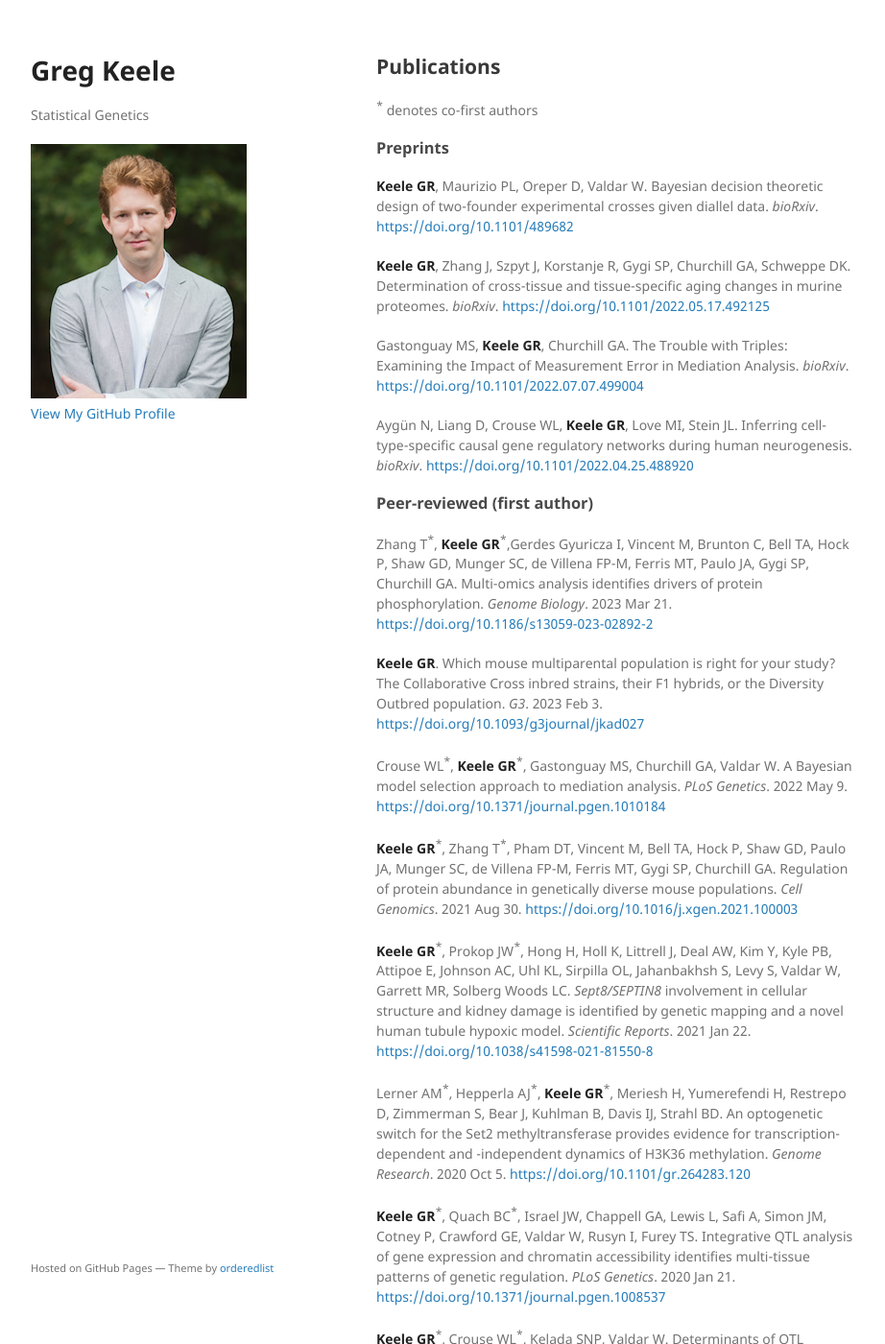
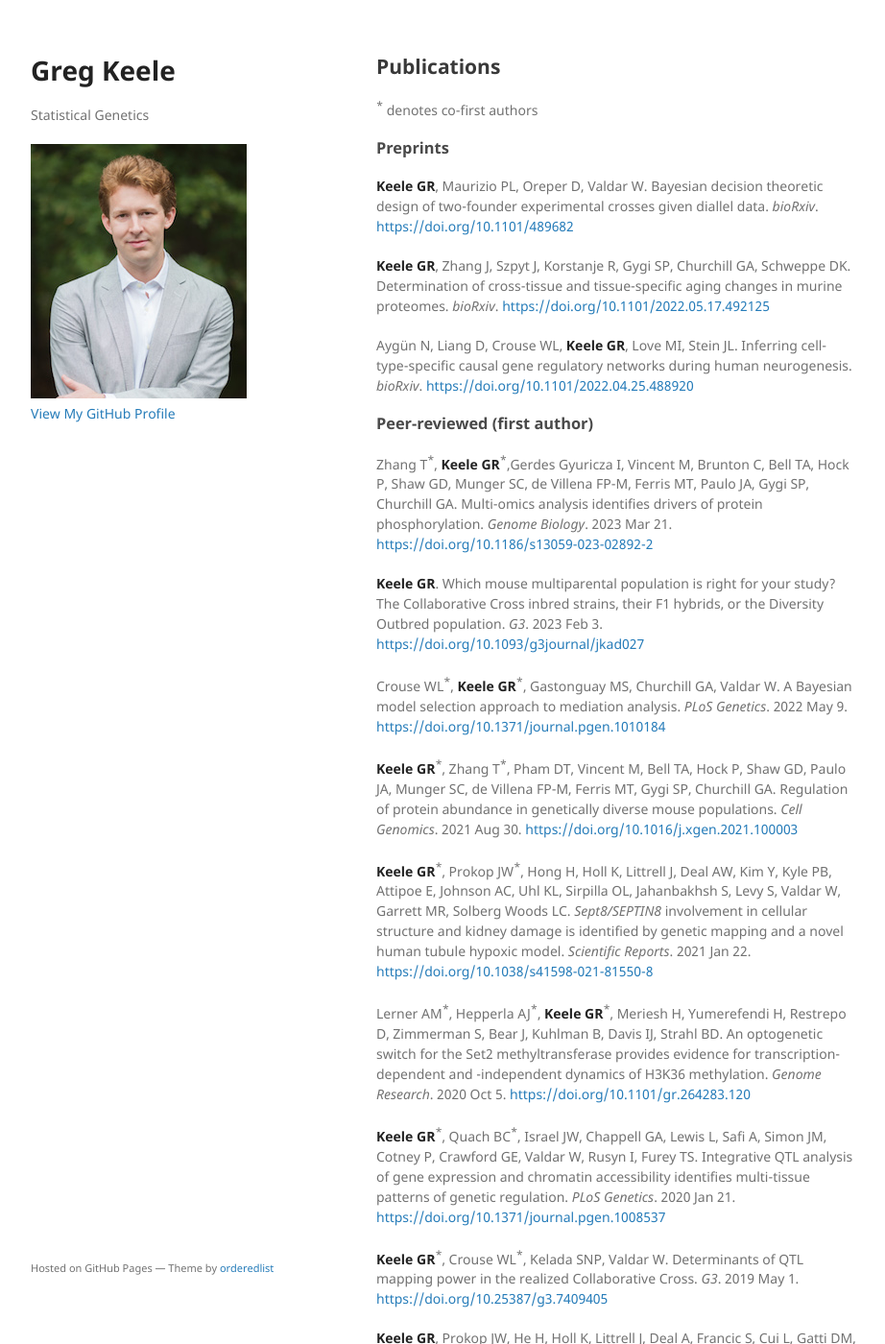
Before and after one commit to gkeele/gkeele.github.io, a Jekyll site: the page built from publications.md, in a window 1280 px wide and 1400 px high. Shown: the whole window at 96% size, without its empty margins (178-1100 px from the left). Built offline with Jekyll 4.4.1, drawn with Linux system fonts in a browser that asks for light colours; our own code applies the rules of GitHub Pages for plain Markdown files; some of the changed text lies outside the part shown.

Commit message:
Added Maddie's published paper

```diff
--- a/publications.md
+++ b/publications.md
@@ -10,8 +10,6 @@ layout: default
 **Keele GR**, Maurizio PL, Oreper D, Valdar W. Bayesian decision theoretic design of two-founder experimental crosses given diallel data. *bioRxiv*. [https://doi.org/10.1101/489682](https://www.biorxiv.org/content/10.1101/489682)
 
 **Keele GR**, Zhang J, Szpyt J, Korstanje R, Gygi SP, Churchill GA, Schweppe DK. Determination of cross-tissue and tissue-specific aging changes in murine proteomes. *bioRxiv*. [https://doi.org/10.1101/2022.05.17.492125](https://doi.org/10.1101/2022.05.17.492125)
-
-Gastonguay MS, **Keele GR**, Churchill GA. The Trouble with Triples: Examining the Impact of Measurement Error in Mediation Analysis. *bioRxiv*. [https://doi.org/10.1101/2022.07.07.499004 ](https://doi.org/10.1101/2022.07.07.499004 )
 
 Aygün N, Liang D, Crouse WL, **Keele GR**, Love MI, Stein JL. Inferring cell-type-specific causal gene regulatory networks during human neurogenesis. *bioRxiv*. [https://doi.org/10.1101/2022.04.25.488920](https://doi.org/10.1101/2022.04.25.488920)
 
```
Also changed, not shown: other parts of publications.md (+2 -0 lines).
